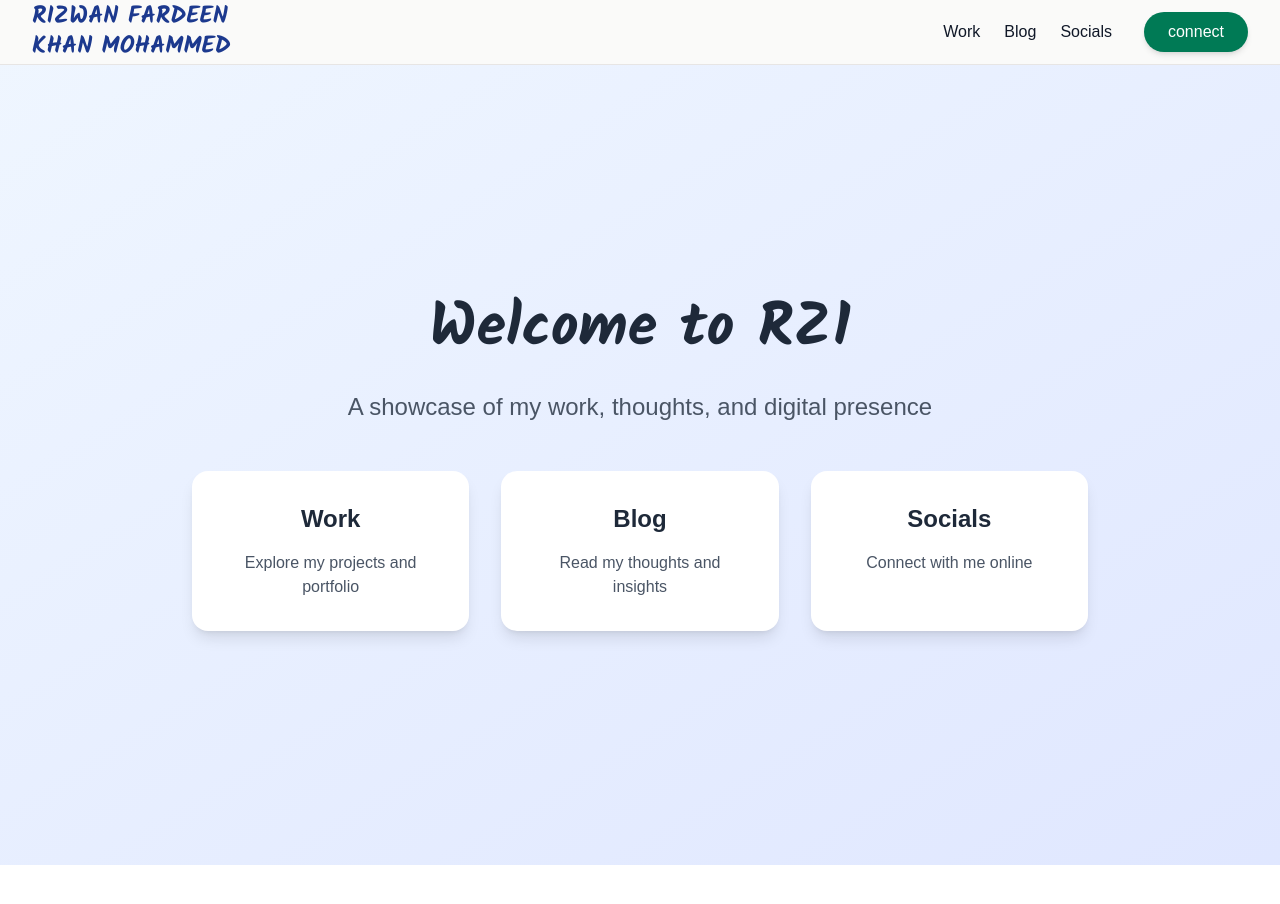
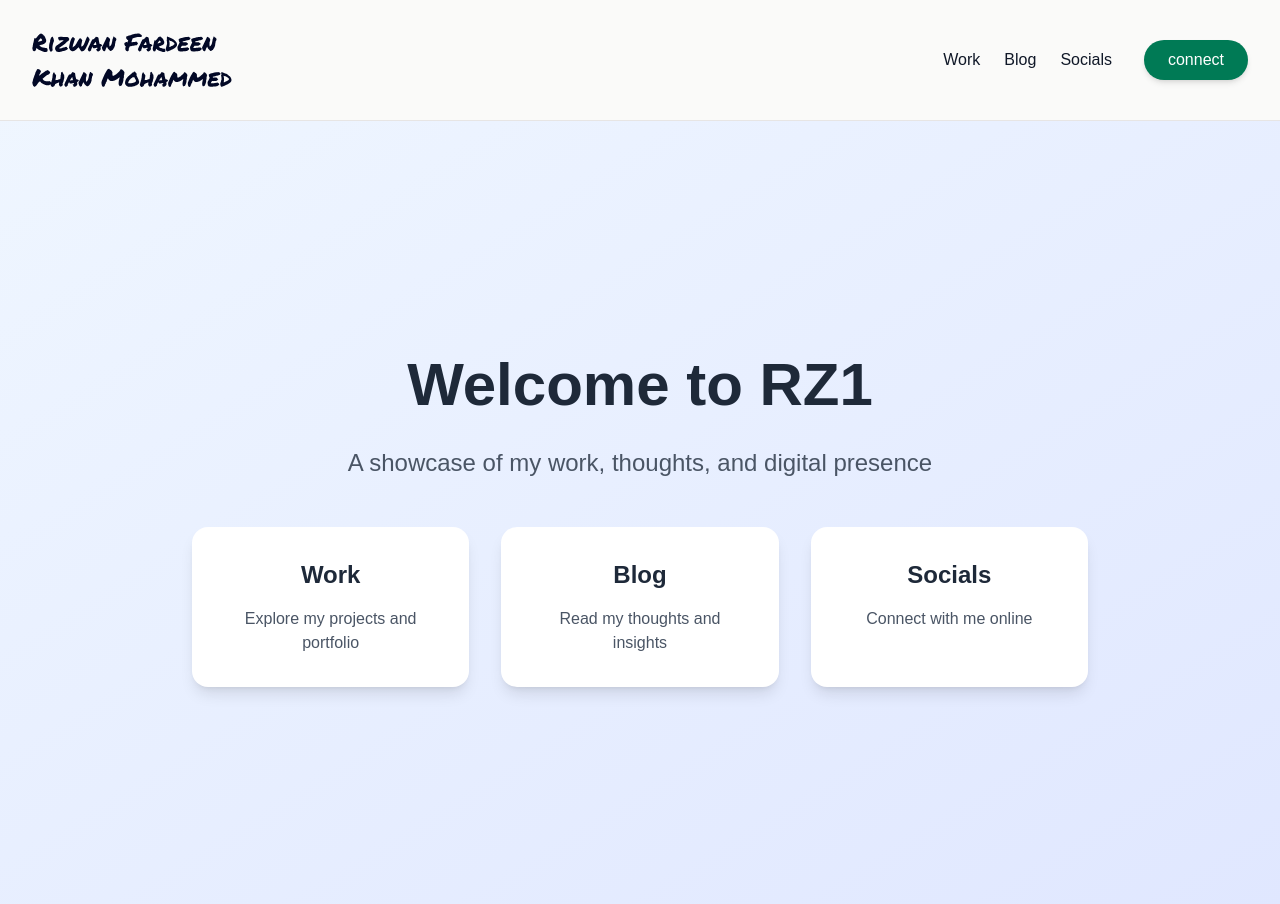
Before and after one commit to rz1-labs/rz1, a Next.js app: page / in a window 1280 px wide. Shown: the top 904 px of the page. Before the commit the page ends 865 px from the top, so only its background shows below. Built offline with nearby package versions, Linux system fonts and the light colour scheme.

Commit message:
feat: Package info and header logo

```diff
--- a/app/globals.css
+++ b/app/globals.css
@@ -1,4 +1,3 @@
-@import url('https://fonts.googleapis.com/css2?family=Kalam:wght@300;400;700&display=swap');
 @import 'tailwindcss';
 
 :root {
@@ -11,7 +10,6 @@
   --color-foreground: var(--foreground);
   --font-sans: var(--font-geist-sans);
   --font-mono: var(--font-geist-mono);
-  --font-handwriting: 'Kalam', cursive;
 }
 
 @media (prefers-color-scheme: dark) {
@@ -23,10 +21,10 @@
 
 body {
   background: var(--background);
+  background-image:
+    linear-gradient(rgba(180, 34, 34, 0.03) 1px, transparent 1px),
+    linear-gradient(90deg, rgba(0, 0, 0, 0.03) 1px, transparent 1px);
+  background-size: 20px 20px;
   color: var(--foreground);
   font-family: Arial, Helvetica, sans-serif;
 }
-
-.font-handwriting {
-  font-family: var(--font-handwriting);
-}
--- a/components/layout/Navbar.tsx
+++ b/components/layout/Navbar.tsx
@@ -1,22 +1,25 @@
 'use client'
 
+import Image from 'next/image'
 import Link from 'next/link'
 
 export default function Navbar() {
   return (
     <header className="bg-stone-50 border-b border-stone-200">
       <div className="max-w-7xl mx-auto px-4 sm:px-6 lg:px-8">
-        <div className="flex justify-between items-center h-16">
+        <div className="flex justify-between items-center h-30">
           {/* Left side - Name */}
           <div className="flex-shrink-0">
             <Link
               href="/"
               className="text-2xl font-bold text-blue-900 font-handwriting"
             >
-              <div className="leading-tight">
-                <div>RIZWAN FARDEEN</div>
-                <div>KHAN MOHAMMED</div>
-              </div>
+              <Image
+                src="/header-logo.svg"
+                alt="Logo"
+                width={200}
+                height={200}
+              />
             </Link>
           </div>
 
--- a/package.json
+++ b/package.json
@@ -1,5 +1,5 @@
 {
-  "name": "nextjs-starter",
+  "name": "rz1-web",
   "version": "2025.08",
   "private": true,
   "scripts": {
```
Also changed, not shown: public/header-logo.svg (added).
